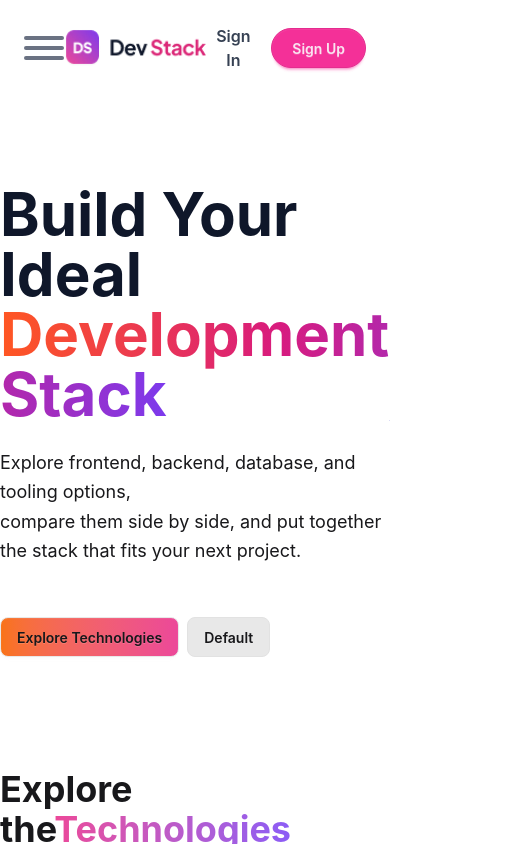
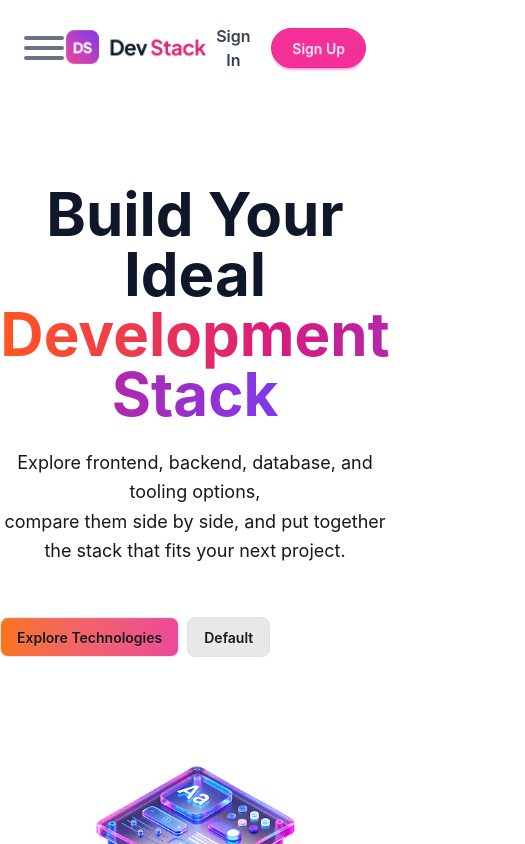
Before and after one commit to asmaakter2024/A05-react-devstack, a React (Vite) app: page / in a window 390 px wide. Shown: the top 844 px of the page, 525 px wide, since content can reach past the window. Built offline with nearby package versions, Linux system fonts and the light colour scheme.

Commit message:
responsive for mobile device

```diff
--- a/src/components/Banner.tsx
+++ b/src/components/Banner.tsx
@@ -3,8 +3,8 @@ import BannerImg from "../assets/banner-stack.png";
 const Banner = () => {
   return (
     <div className="mt-24  mb-28">
-      <div className=" container mx-auto flex justify-between items-center">
-        <div className=" w-[555px]">
+      <div className="container mx-auto flex flex-col items-center justify-between gap-8 lg:flex-row lg:gap-10">
+        <div className="w-full text-center lg:w-[555px] lg:text-left">
           <h1>
             <span className="text-6xl font-bold text-[#0F172A]">
               Build Your Ideal
--- a/src/components/technology/AvailableStack.tsx
+++ b/src/components/technology/AvailableStack.tsx
@@ -18,9 +18,9 @@ const AvailableStack = ({
   removeAll,
 }: AvailableStackProps) => {
   return (
-    <div className="grid grid-cols-4 gap-4">
+    <div className="grid grid-cols-1 gap-6 lg:grid-cols-4">
       {/* Available Technologies */}
-      <div className="col-span-3 grid grid-cols-3 gap-4">
+      <div className="grid grid-cols-1 gap-5 md:grid-cols-2 lg:col-span-3 lg:grid-cols-3">
         {technology.map((tech) => {
           const isSelected = selectedTechnologies.some(
             (item) => item.id === tech.id,
@@ -38,7 +38,7 @@ const AvailableStack = ({
       </div>
 
       {/* Your Stack */}
-      <div className="col-span-1">
+      <div className="lg:col-span-1">
         <YourStack
           technologies={selectedTechnologies}
           removeTechnology={removeFromStack}
--- a/src/components/technology/Technology.tsx
+++ b/src/components/technology/Technology.tsx
@@ -37,7 +37,7 @@ const Technology = ({ technologyPromise }: TechnologyProps) => {
 
     setSelectedTechnologies(updatedStack);
 
-    // যদি remove করার পর stack empty হয়ে যায়
+
     if (selectedTechnologies.length === 1) {
       toast.info("Stack is removed");
     }
--- a/src/components/technology/YourStack.tsx
+++ b/src/components/technology/YourStack.tsx
@@ -25,7 +25,7 @@ const YourStack = ({
         </p>
       </div>
 
-      {/* Stack List / Empty State */}
+      {/* Stack List  */}
       {technologies.length === 0 ? (
         <div className="flex min-h-[200px] items-center justify-center">
           <p className="rounded-xl border border-slate-400 p-3 text-lg font-medium text-slate-400">
```
